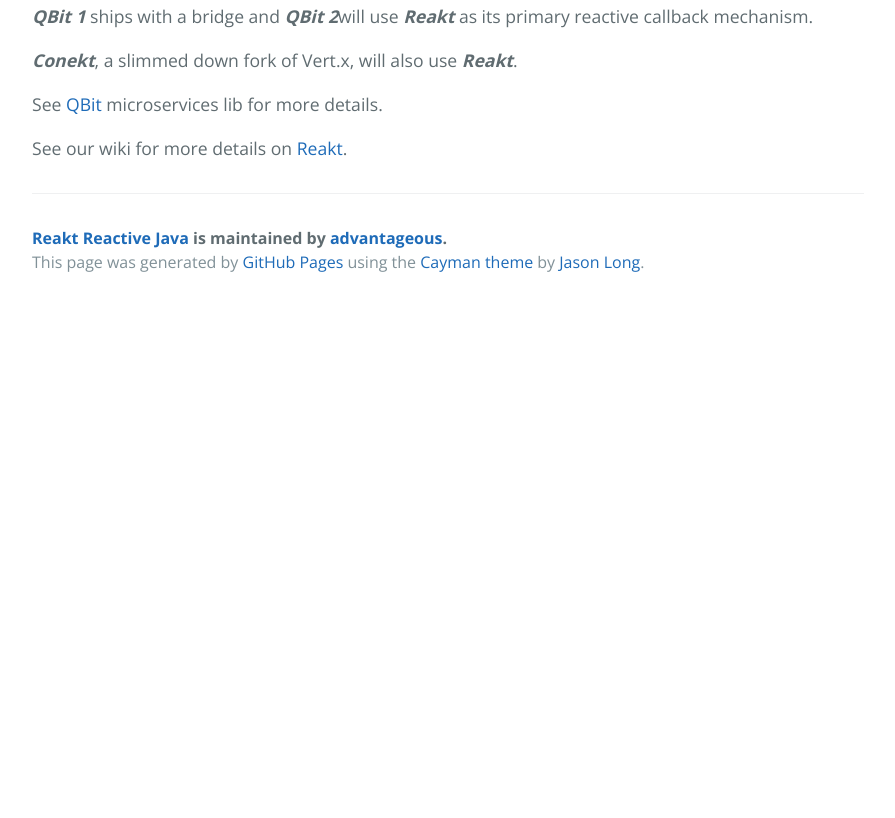
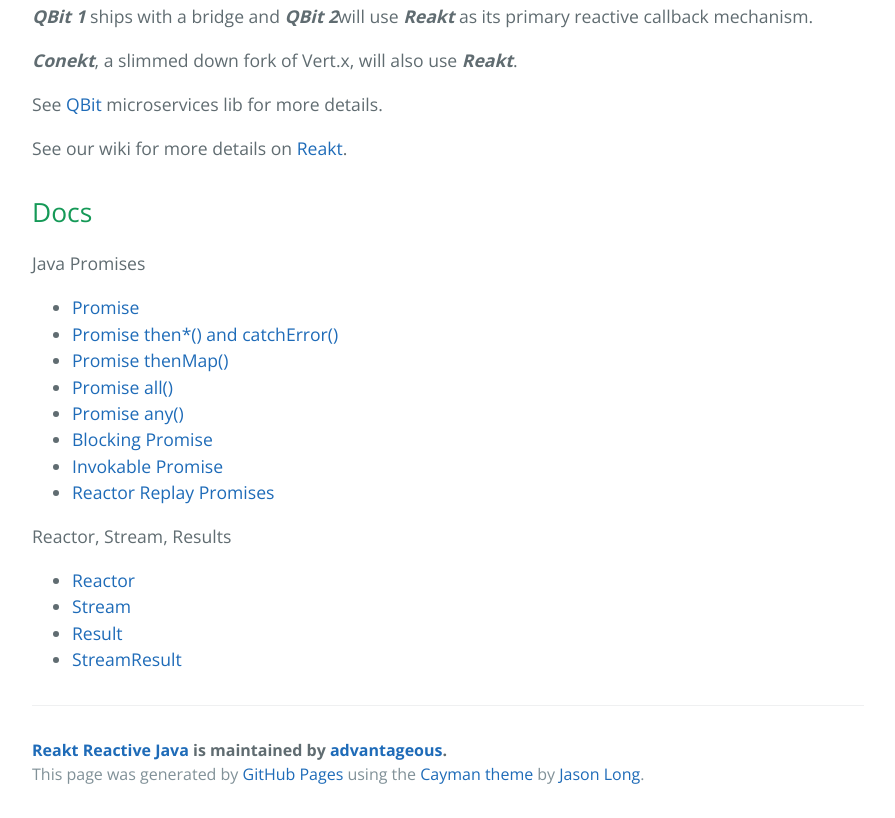
Before and after one commit to advantageous/reakt, a plain HTML site: page index.html in a window 1280 px wide. Shown: the part 4653-5471 px from the top of the page, without its empty margins (192-1087 px from the left). Before the commit the page ends 4959 px from the top, so only its background shows below. Drawn offline with nearby package versions, Linux system fonts and the light colour scheme.

Commit message:
Create gh-pages branch via GitHub

```diff
--- a/index.html
+++ b/index.html
@@ -233,6 +233,31 @@
 
 <p>See our wiki for more details on <a href="https://github.com/advantageous/reakt/wiki">Reakt</a>.</p>
 
+<h2>
+<a id="docs" class="anchor" href="#docs" aria-hidden="true"><span aria-hidden="true" class="octicon octicon-link"></span></a>Docs</h2>
+
+<p>Java Promises</p>
+
+<ul>
+<li><a href="https://github.com/advantageous/reakt/wiki/Promise">Promise</a></li>
+<li><a href="https://github.com/advantageous/reakt/wiki/Promise.then*-and-catchError">Promise then*() and catchError()</a></li>
+<li><a href="https://github.com/advantageous/reakt/wiki/Promise.thenMap">Promise thenMap()</a></li>
+<li><a href="https://github.com/advantageous/reakt/wiki/Promises.all">Promise all()</a></li>
+<li><a href="https://github.com/advantageous/reakt/wiki/Promises.any">Promise any()</a></li>
+<li><a href="https://github.com/advantageous/reakt/wiki/BlockingPromise">Blocking Promise</a></li>
+<li><a href="https://github.com/advantageous/reakt/wiki/Invokable-Promise">Invokable Promise</a></li>
+<li><a href="https://github.com/advantageous/reakt/wiki/ReplayPromise">Reactor Replay Promises</a></li>
+</ul>
+
+<p>Reactor, Stream, Results</p>
+
+<ul>
+<li><a href="https://github.com/advantageous/reakt/wiki/Reactor">Reactor</a></li>
+<li><a href="https://github.com/advantageous/reakt/wiki/Stream">Stream</a></li>
+<li><a href="https://github.com/advantageous/reakt/wiki/Result">Result</a></li>
+<li><a href="https://github.com/advantageous/reakt/wiki/StreamResult">StreamResult</a></li>
+</ul>
+
       <footer class="site-footer">
         <span class="site-footer-owner"><a href="https://github.com/advantageous/reakt">Reakt Reactive Java</a> is maintained by <a href="https://github.com/advantageous">advantageous</a>.</span>
 
```
Also changed, not shown: params.json (+1 -1 lines).
